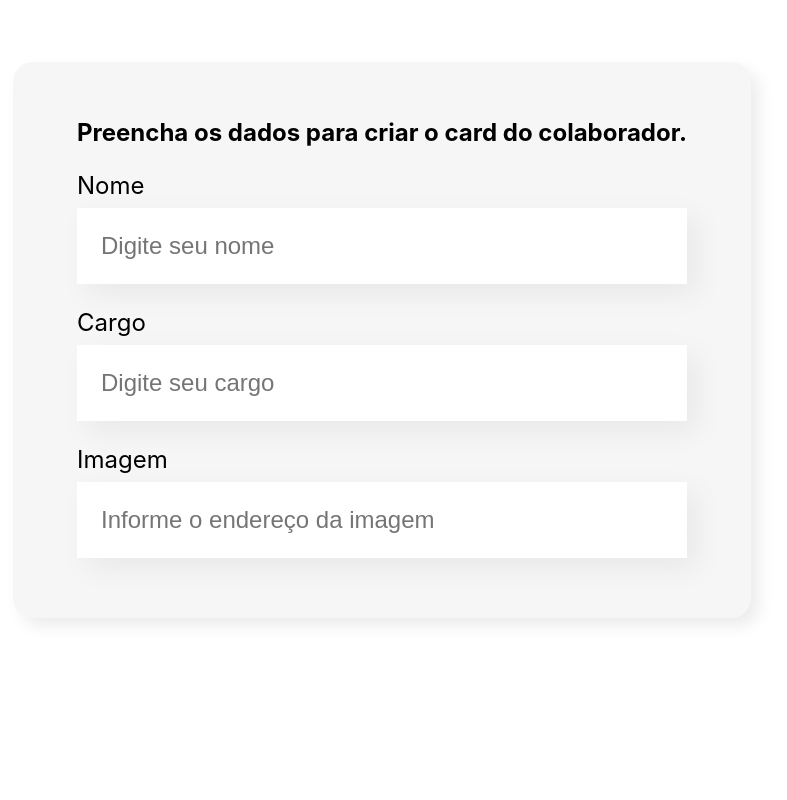
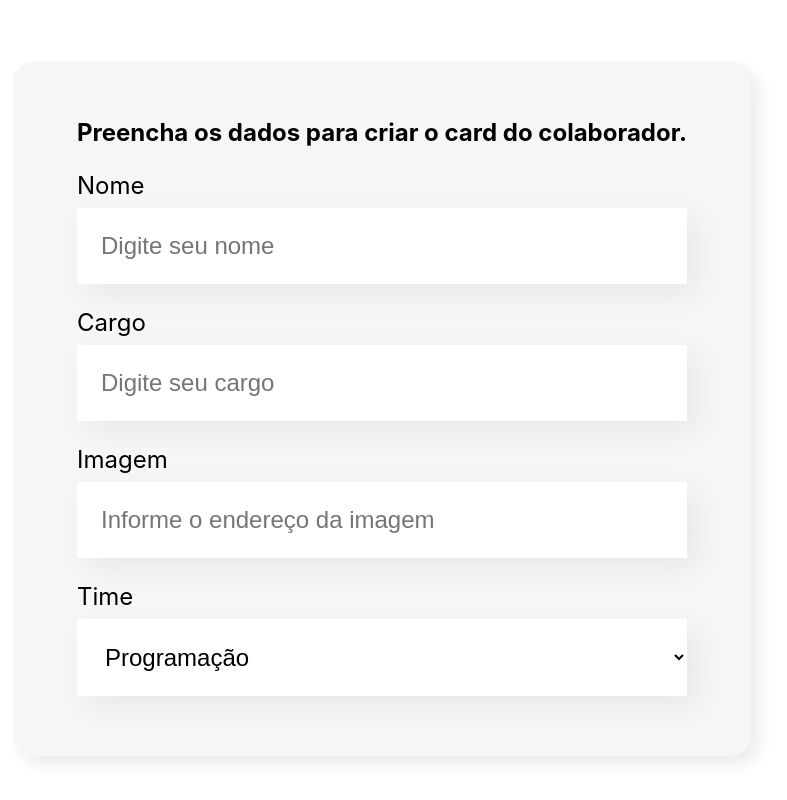
Before and after one commit to ocostalucas/organo, a React (Create React App) app: page / in a window 1280 px wide. Shown: the part 516-1316 px from the top of the page, without its empty margins (258-1045 px from the left). Before the commit the page ends 1214 px from the top, so only its background shows below. Built offline with nearby package versions, Linux system fonts and the light colour scheme.

Commit message:
feat: Adicionando lista suspensa

```diff
--- a/src/components/Formulario/index.js
+++ b/src/components/Formulario/index.js
@@ -1,7 +1,18 @@
 import './Formulario.css'
 import CampoTexto from '../CampoTexto'
+import ListaSuspensa from '../ListaSuspensa'
 
 const Formulario = () => {
+    const times = [
+        'Programação',
+        'Front-End',
+        'Data Science',
+        'Devops',
+        'UX e Design',
+        'Mobile',
+        'Inovação e Gestão'
+    ]
+
     return (
         <section className='formulario'>
             <form>
@@ -9,6 +20,7 @@
                 <CampoTexto label="Nome" placeholder="Digite seu nome" />
                 <CampoTexto label="Cargo" placeholder="Digite seu cargo" />
                 <CampoTexto label="Imagem" placeholder="Informe o endereço da imagem" />
+                <ListaSuspensa label="Time" itens={times} />
             </form>
         </section>
     )
--- /dev/null
+++ b/src/components/ListaSuspensa/ListaSuspensa.css
@@ -0,0 +1,19 @@
+.lista-suspensa{
+    margin: 24px 0;
+}
+
+.lista-suspensa label {
+    display: block;
+    margin-bottom: 8px;
+    font-size: 24px;
+}
+
+.lista-suspensa select {
+    background-color: white;
+    box-shadow: 10px 10px 30px rgba(0, 0, 0, .06);
+    width: 100%;
+    border: none;
+    font-size: 24px;
+    padding: 24px;
+    box-sizing: border-box;
+}
--- /dev/null
+++ b/src/components/ListaSuspensa/index.js
@@ -0,0 +1,14 @@
+import './ListaSuspensa.css'
+
+const ListaSuspensa = (props) => {
+    return (
+        <div className="lista-suspensa">
+            <label>{props.label}</label>
+            <select>
+                {props.itens?.map(item => <option key={item}>{item}</option>)}
+            </select>
+        </div>
+    )
+}
+
+export default ListaSuspensa
```
